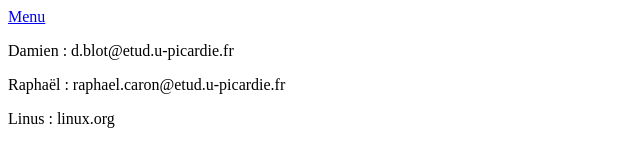
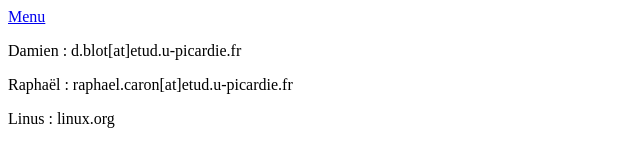
Before and after one commit to dabl02/master1git-TD3, a plain HTML site: page contact.html in a window 1280 px wide. Shown: the full height of the page, 0-640 px from the left. Drawn offline with Linux system fonts and the light colour scheme.

Commit message:
use [at] instead of @ for mails

```diff
--- a/contact.html
+++ b/contact.html
@@ -8,8 +8,8 @@
     <body>
         <a href=index.html>Menu</a>
         <br>
-        <p>Damien : d.blot@etud.u-picardie.fr</p>
-	<p>Raphaël : raphael.caron@etud.u-picardie.fr</p>
+        <p>Damien : d.blot[at]etud.u-picardie.fr</p>
+	<p>Raphaël : raphael.caron[at]etud.u-picardie.fr</p>
         <p>Linus : linux.org</p>
     </body>
 </html>
```
